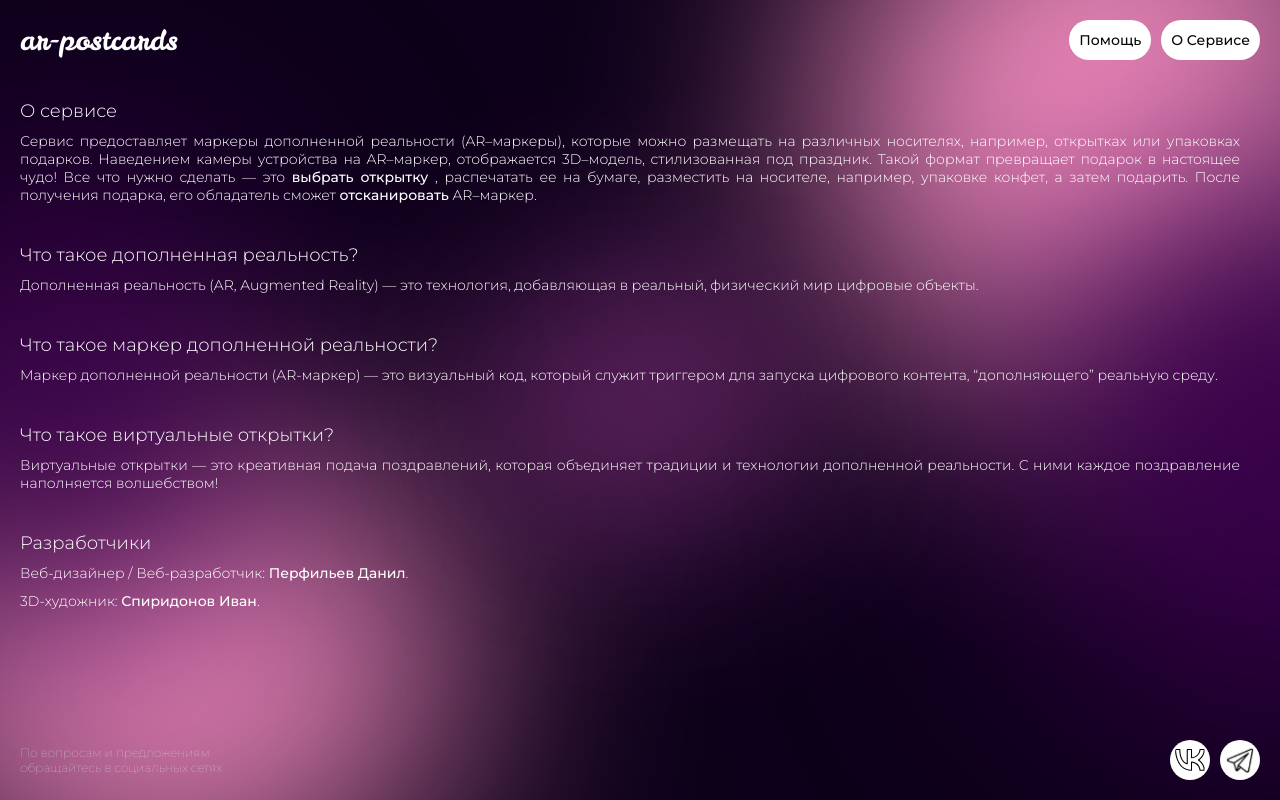
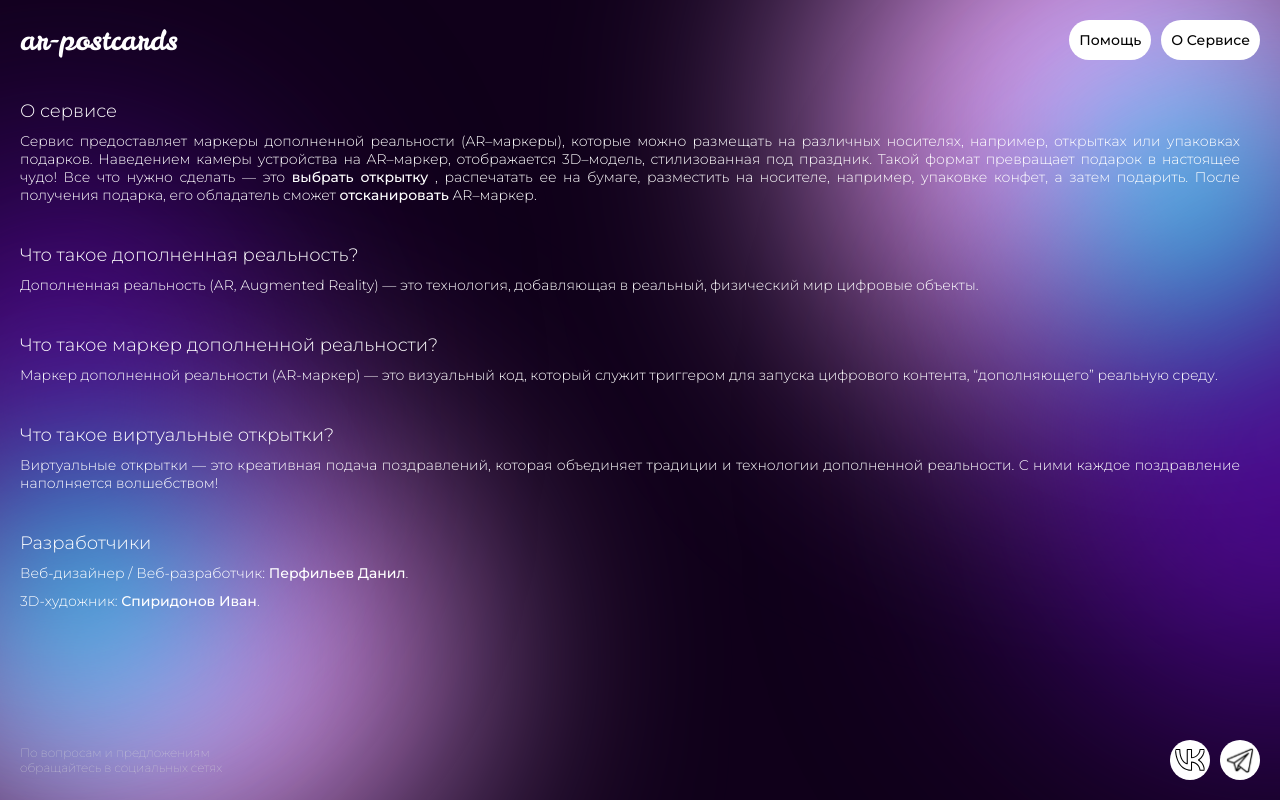
Before and after one commit to dperfiliev/postcards-ar, a Next.js app: page /about in a window 1280 px wide. Built offline with nearby package versions, Linux system fonts and the light colour scheme.

Commit message:
fixes: colors

```diff
--- a/src/app/globals.css
+++ b/src/app/globals.css
@@ -27,14 +27,16 @@
    --container: hsla(0, 0%, 0%, 0.2);
   */
 
-  --primary: rgb(255, 255, 255);
---secondary: rgb(5, 5, 5);
---neutral: rgb(217, 217, 217);
+  --primary: hsl(0, 0%, 100%);
+   --secondary: hsl(0, 0%, 2%);
+   --neutral: hsl(0, 0%, 85%);
 
---cyan: rgb(0, 255, 255);
---pink: rgb(255, 148, 198);
---purple: rgb(57, 0, 75);
---bg: rgb(13, 0, 26);
+   --cyan: hsl(180, 100%, 50%);
+   --pink: hsl(290, 100%, 83%);
+   --purple: hsl(270, 90%, 30%);
+   --bg: hsl(278, 100%, 5%);
+
+   --container: hsla(0, 0%, 0%, 0.2);
 }
 
 
@@ -77,6 +79,9 @@ a {
   height: 100%;
 
   background-color: var(--bg);
+  mix-blend-mode: normal;
+  filter: none;
+
   overflow: hidden;
 }
 
@@ -92,7 +97,9 @@ a {
 
   border-radius: 50%;
   background-color: var(--pink);
+
   filter: blur(10vw);
+  mix-blend-mode: normal;
 }
 
 .purple_1 {
@@ -105,24 +112,29 @@ a {
 
   border-radius: 50%;
   background-color: var(--purple);
+
   filter: blur(10vw);
+  mix-blend-mode: normal;
 }
 
 .cyan_1 {
   position: absolute;
-  left: 10%;
-  bottom: 20%;
+  left: 0%;
+  bottom: 10%;
 
   width: 14%;
   height: 30%;
 
   border-radius: 50%;
   background-color: var(--cyan);
+
   filter: blur(8vw);
+  mix-blend-mode: normal;
 
   animation: cyan_1 10s infinite ease;
 }
 
+/*
 @keyframes cyan_1 {
   0%, 100% {
     left: 0%;
@@ -140,6 +152,7 @@ a {
       transform: rotate(90deg);
   }
 }
+*/
 
 
 
@@ -153,7 +166,9 @@ a {
 
   border-radius: 50%;
   background-color: var(--pink);
+
   filter: blur(10vw);
+  mix-blend-mode: normal;
 }
 
 .purple_2 {
@@ -166,25 +181,29 @@ a {
 
   border-radius: 50%;
   background-color: var(--purple);
+
   filter: blur(10vw);
-
+  mix-blend-mode: normal;
 }
 
 .cyan_2 {
   position: absolute;
   right: 0%;
-  top: 20%;
+    top: 10%;
 
   width: 14%;
   height: 30%;
 
   border-radius: 50%;
   background-color: var(--cyan);
+
   filter: blur(8vw);
+  mix-blend-mode: normal;
 
   animation: cyan_2 10s infinite ease;
 }
 
+/*
 @keyframes cyan_2 {
   0%, 100% {
     right: 0%;
@@ -202,6 +221,7 @@ a {
       transform: rotate(-90deg);
   }
 }
+*/
 
 
 /**/
```
